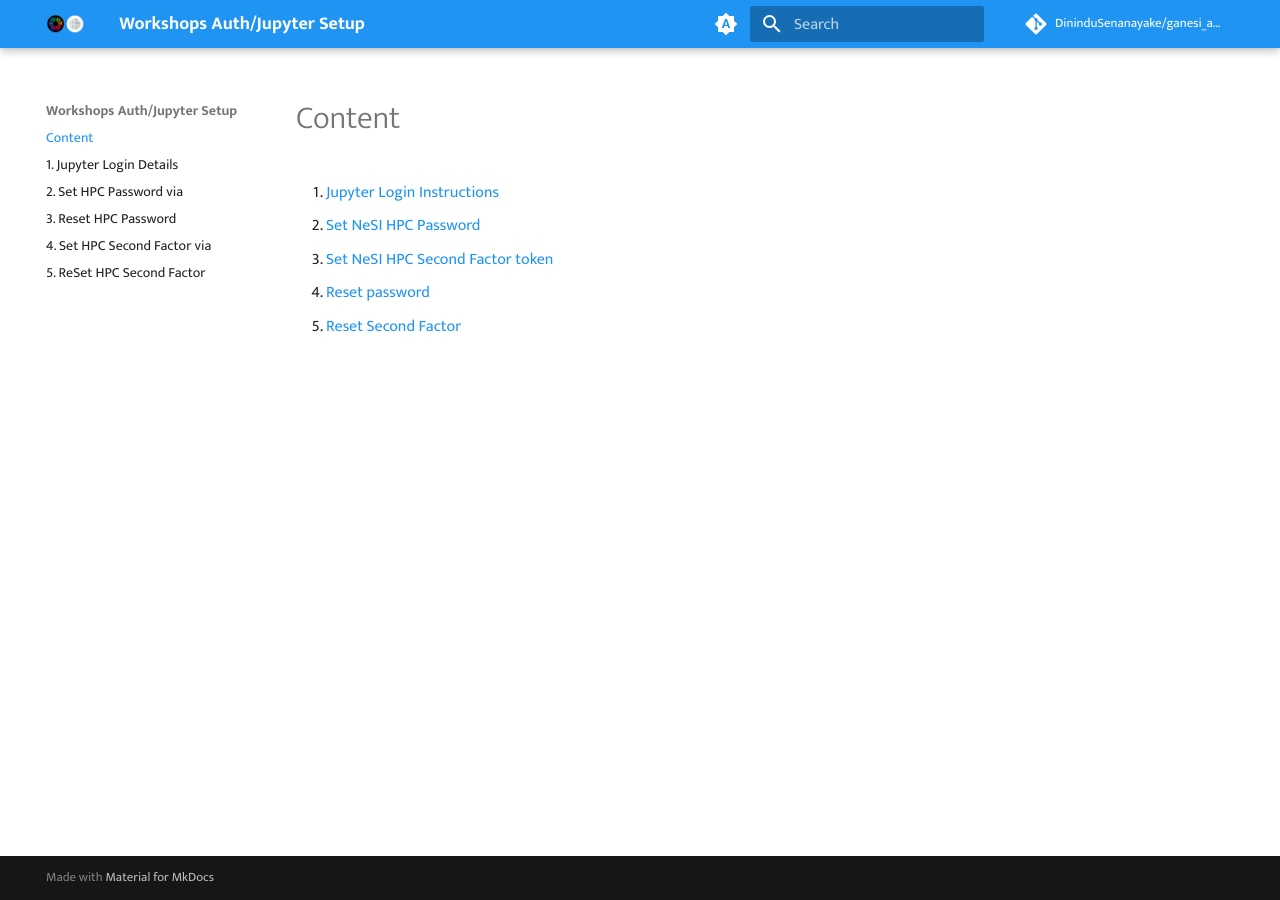
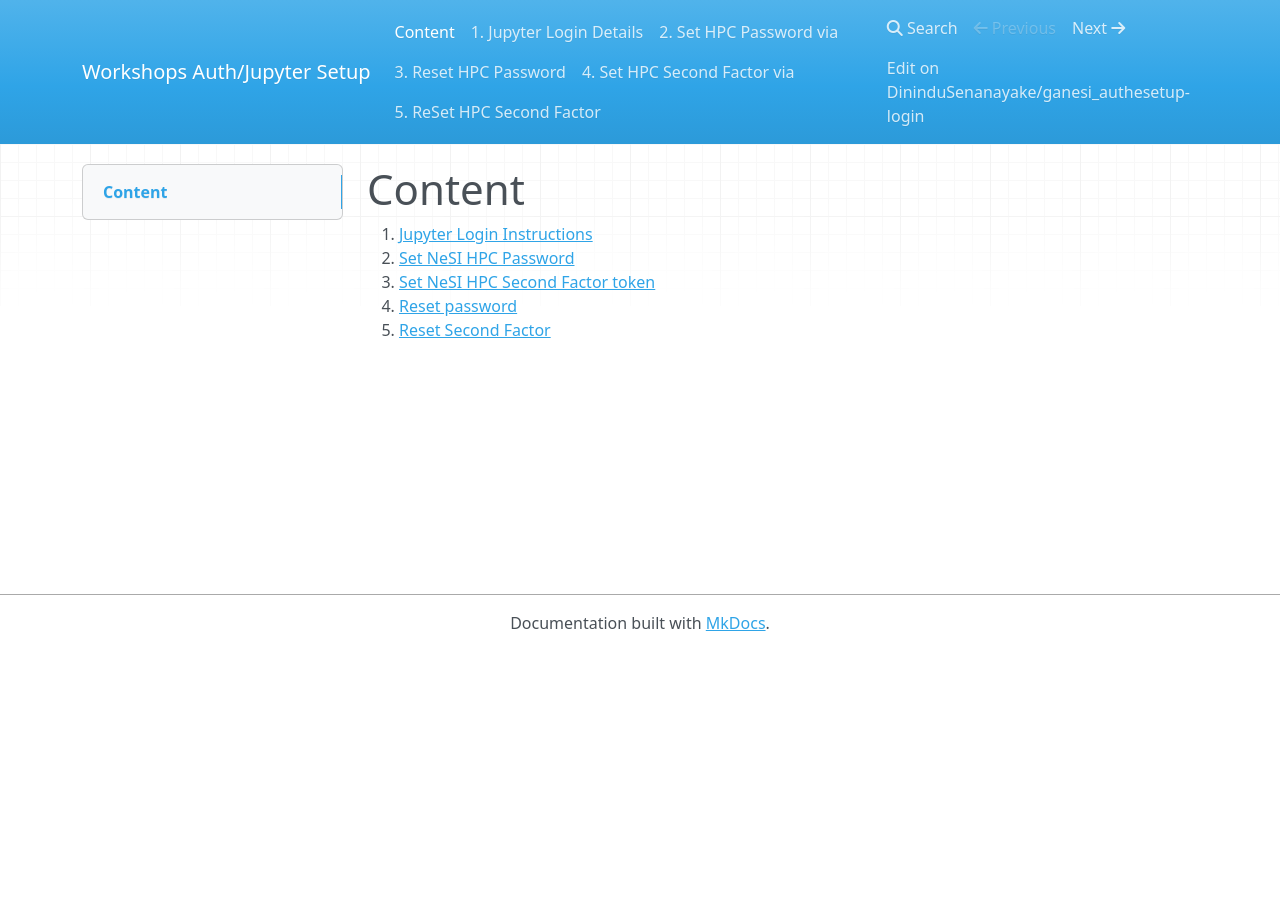
Before and after one commit to DininduSenanayake/ganesi_authesetup-login, an MkDocs documentation site: the page built from docs/index.md, in a window 1280 px wide. Built offline with MkDocs 1.6.1, drawn with Linux system fonts in a browser that asks for light colours; nearby versions of some CDN libraries; comment, search, counter and statistics services are not loaded.

Commit message:
change theme to mkdocs

```diff
--- a/mkdocs.yml
+++ b/mkdocs.yml
@@ -10,7 +10,7 @@ repo_url: https://github.com/DininduSenanayake/ganesi_authesetup-login.git
 
 
 theme:
-  name: material
+  name: mkdocs
   logo: img/nesi_ga.png
   favicon: img/nesi_ga.png
    # 404 page
```
